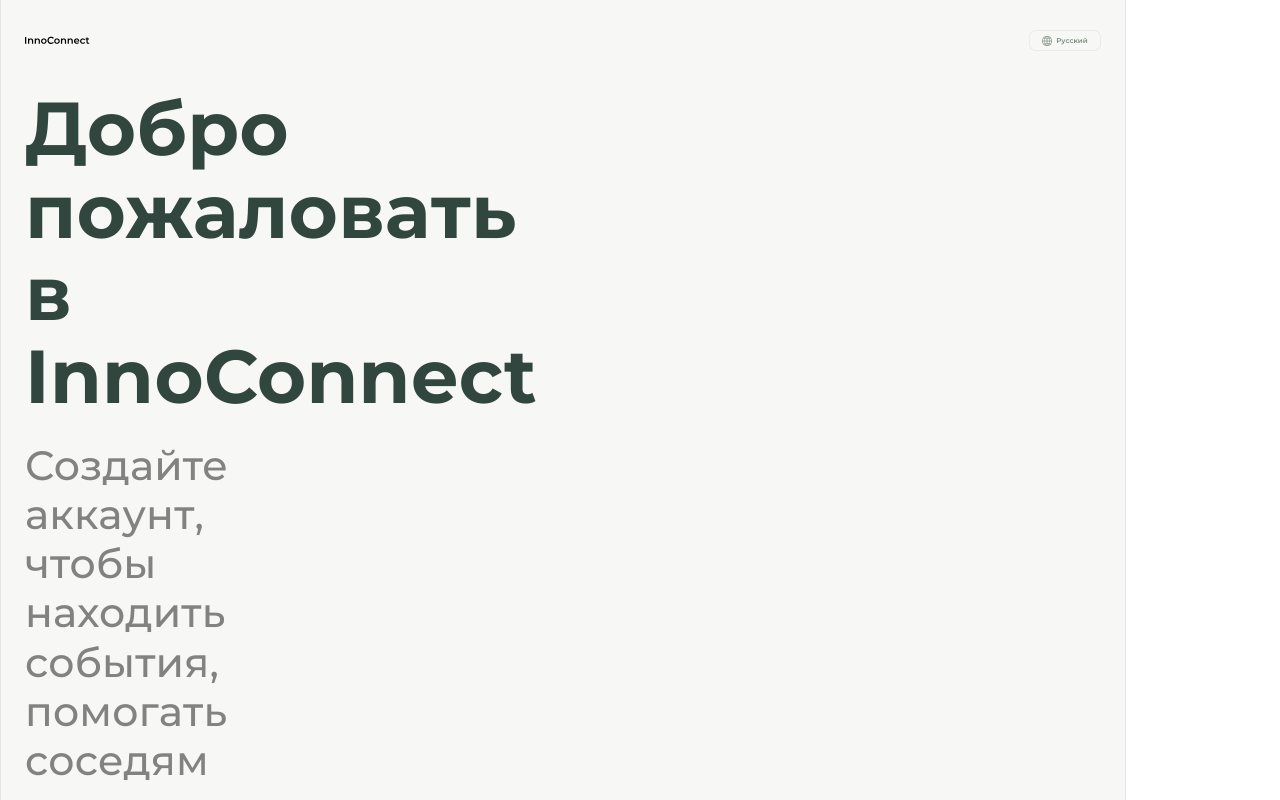
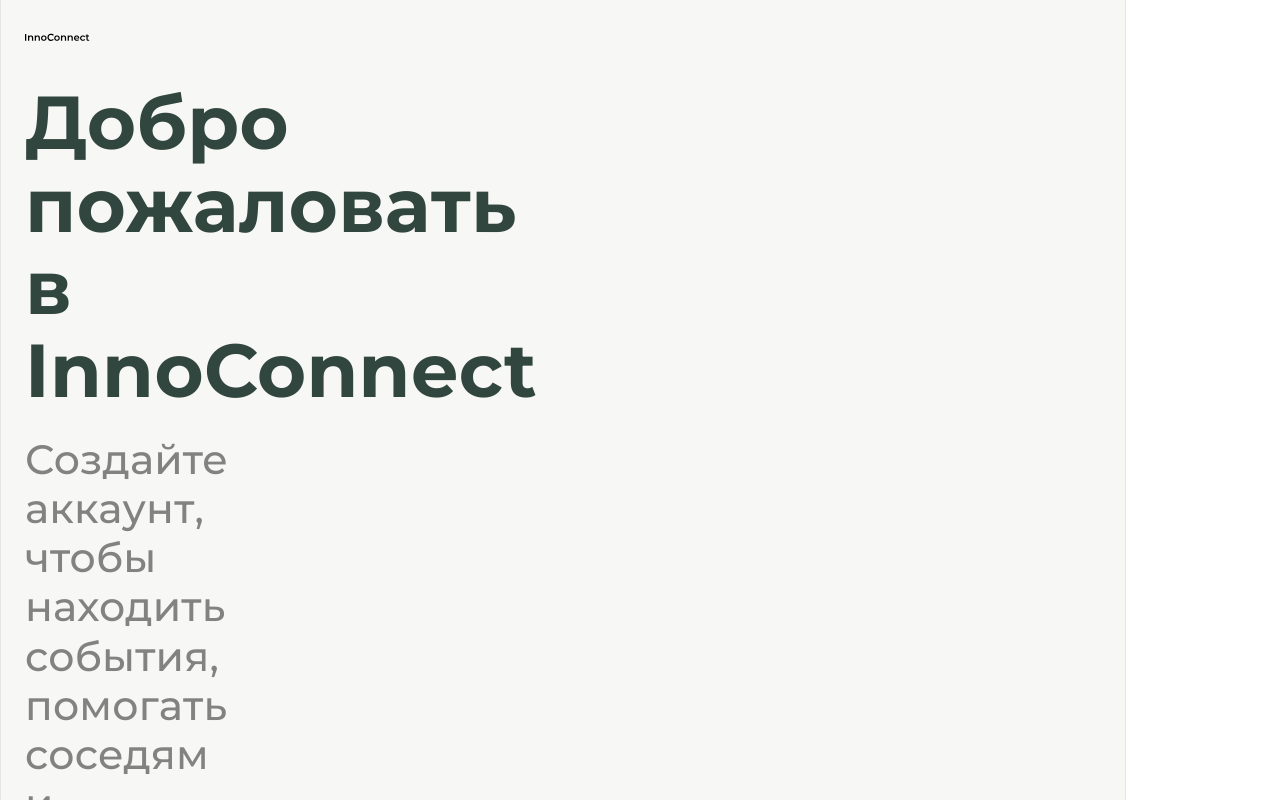
Before and after one commit to Mukhin-I/InnoConnect, a React (Vite) app in the folder frontend/: page /register in a window 1280 px wide. Shown: the top 800 px of the page. Built offline with nearby package versions, Linux system fonts and the light colour scheme; no server answers; a web font is replaced by a local one.

Commit message:
fix(register): removed change language button

```diff
--- a/frontend/src/Login.css
+++ b/frontend/src/Login.css
@@ -49,7 +49,6 @@
     flex-direction: column;
     text-align: left;
     width: 290px;
-    margin-bottom: 10px;
     padding-left: 24px !important;
 }
 
--- a/frontend/src/Registration.css
+++ b/frontend/src/Registration.css
@@ -133,7 +133,7 @@
     font-weight: 600;
     font-size: 10px;
     color: #343434;
-    margin-bottom: 24px;
+    margin-bottom: 18px;
 }
 
 .register-inputs {
--- a/frontend/src/Registration.jsx
+++ b/frontend/src/Registration.jsx
@@ -74,10 +74,6 @@
                 <div className="logo-container">
                     <img src={logoIcon} alt="Logo" style={{ width: 65, height: 15 }} />
                 </div>
-                <button className="language-change-button">
-                  <img src={languageIcon} alt=""/>
-                  Русский
-                </button>
             </div>
             <div className="text-header header-register">
                 <h1>Добро пожаловать<br />в InnoConnect</h1>
```
